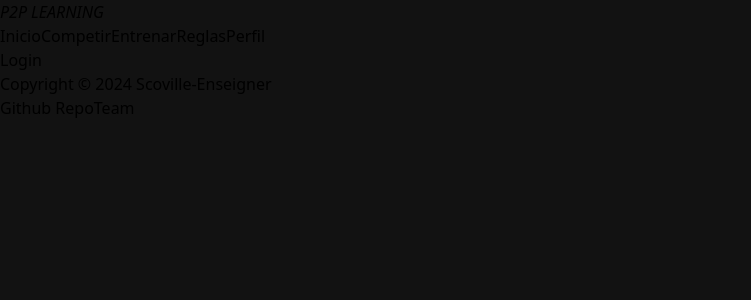
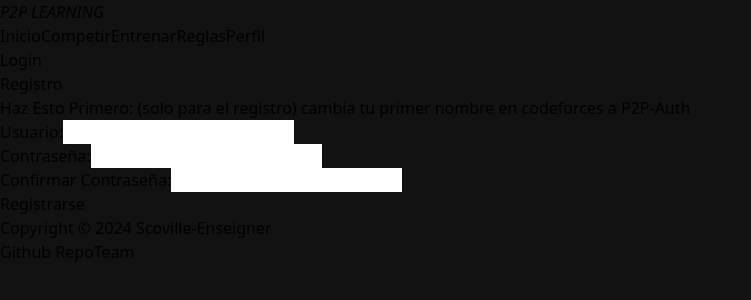
Before and after one commit to EnseignerEVAPW/eva-pw-reboot, a React (Vite) app in the folder frontend/: page /register in a window 1280 px wide. Shown: the top 300 px of the page, without its empty margins (0-751 px from the left). Built offline with nearby package versions, Linux system fonts and the light colour scheme; the HTML template or start-up script is replaced by a standard one; what tldraw would draw is missing.

Commit message:
feat[Login/Register]: Transfiriendo componentes a react

```diff
--- a/frontend/src/App.css
+++ b/frontend/src/App.css
@@ -1,3 +1,6 @@
+#root{
+  min-height: 100vh;
+}
 /* #root {
   max-width: 1280px;
   margin: 0 auto;
--- a/frontend/src/App.tsx
+++ b/frontend/src/App.tsx
@@ -8,7 +8,8 @@ import Train from './pages/Train'
 import Rules from './pages/Rules'
 import Profile from './pages/Profile'
 import ModoICPC from './pages/ModoICPC';
-
+import Login from './pages/Login';
+import Register from './pages/Register';
 
 function App() {
   return (
@@ -21,6 +22,8 @@ function App() {
         <Route path="/rules" element={<Rules />} />
         <Route path="/profile" element={<Profile />} />
         <Route path="/ModoICPC" element={<ModoICPC />} />
+        <Route path="/login" element={<Login />} />
+        <Route path="/register" element={<Register />} />
       </Routes>
       <Footer />
     </Router>
--- a/frontend/src/components/layout/Header.tsx
+++ b/frontend/src/components/layout/Header.tsx
@@ -19,7 +19,7 @@ const Header = () => {
           </nav>
         </div>
         <div className="flex space-x-4">
-          <button className="text-gray-300 hover:text-blue-500">Login</button>
+          <Link to="/login" className="text-gray-300 hover:text-blue-500">Login</Link>
           <i className="fas fa-search text-gray-300 hover:text-blue-500"></i>
           <i className="fas fa-user text-gray-300 hover:text-blue-500"></i>
         </div>
--- /dev/null
+++ b/frontend/src/components/view/LoginForm.jsx
@@ -0,0 +1,43 @@
+import React, { useState } from 'react';
+
+const LoginForm = () => {
+  const [username, setUsername] = useState('');
+  const [password, setPassword] = useState('');
+
+  const handleSubmit = (event) => {
+    event.preventDefault();
+    console.log('Form submitted:', { username, password });
+  };
+
+  return (
+    <form className="flex flex-col max-w-sm mx-auto mt-8" onSubmit={handleSubmit}>
+      <div className="mb-4">
+        <label htmlFor="username" className="block mb-2">Usuario:</label>
+        <input
+          type="text"
+          id="username"
+          name="username"
+          value={username}
+          onChange={(e) => setUsername(e.target.value)}
+          required
+          className="w-full px-3 py-2 border border-gray-300 rounded-md focus:outline-none focus:border-blue-500"
+        />
+      </div>
+      <div className="mb-4">
+        <label htmlFor="password" className="block mb-2">Contraseña:</label>
+        <input
+          type="password"
+          id="password"
+          name="password"
+          value={password}
+          onChange={(e) => setPassword(e.target.value)}
+          required
+          className="w-full px-3 py-2 border border-gray-300 rounded-md focus:outline-none focus:border-blue-500"
+        />
+      </div>
+      <button type="submit" className="bg-blue-500 text-white px-4 py-2 rounded-md hover:bg-blue-600">Iniciar Sesión</button>
+    </form>
+  );
+};
+
+export default LoginForm;
--- /dev/null
+++ b/frontend/src/components/view/RegisterForm.jsx
@@ -0,0 +1,78 @@
+import React, { useState } from 'react';
+import axios from 'axios';
+
+const RegisterForm = () => {
+  const [username, setUsername] = useState('');
+  const [password, setPassword] = useState('');
+  const [confirmPassword, setConfirmPassword] = useState('');
+
+  const handleSubmit = async (event) => {
+    event.preventDefault();
+    console.log(username + password + confirmPassword);
+    if (password !== confirmPassword) {
+      alert('Las contraseñas no coinciden');
+      return;
+    }
+    try {
+      const response = await axios.post('http://localhost:3000/auth/register', {
+        username: username,
+        password: password,
+        passwordConfirmation: confirmPassword,
+      });
+
+      alert(response.data.message);
+    } catch (error) {
+      alert('Error al registrar usuario');
+      console.error('Error:', error);
+    }
+  };
+
+  useState(() => {
+    console.log('RegisterForm mounted');
+  }, []);
+
+  return (
+    <form className="flex flex-col max-w-sm mx-auto mt-8" onSubmit={handleSubmit}>
+      <p className="text-sm text-yellow-600 mb-4">Haz Esto Primero: (solo para el registro) cambia tu primer nombre en codeforces a P2P-Auth</p>
+      <div className="mb-4">
+        <label htmlFor="username" className="block mb-2">Usuario:</label>
+        <input
+          type="text"
+          id="username"
+          name="username"
+          value={username}
+          onChange={(e) => setUsername(e.target.value)}
+          required
+          className="w-full px-3 py-2 border border-gray-300 rounded-md focus:outline-none focus:border-blue-500"
+        />
+      </div>
+      <div className="mb-4">
+        <label htmlFor="password" className="block mb-2">Contraseña:</label>
+        <input
+          type="password"
+          id="password"
+          name="password"
+          value={password}
+          onChange={(e) => setPassword(e.target.value)}
+          required
+          className="w-full px-3 py-2 border border-gray-300 rounded-md focus:outline-none focus:border-blue-500"
+        />
+      </div>
+      <div className="mb-4">
+        <label htmlFor="confirmPassword" className="block mb-2">Confirmar Contraseña:</label>
+        <input
+          type="password"
+          id="confirmPassword"
+          name="confirmPassword"
+          value={confirmPassword}
+          onChange={(e) => setConfirmPassword(e.target.value)}
+          required
+          className="w-full px-3 py-2 border border-gray-300 rounded-md focus:outline-none focus:border-blue-500"
+        />
+      </div>
+      <button type="submit" className="bg-blue-500 text-white px-4 py-2 rounded-md hover:bg-blue-600">Registrarse</button>
+    </form>
+  );
+};
+
+export default RegisterForm;
--- /dev/null
+++ b/frontend/src/pages/Login.tsx
@@ -0,0 +1,21 @@
+import React from 'react';
+import { Link } from 'react-router-dom';
+import LoginForm from '../components/view/LoginForm';
+
+const Login = () => {
+  return (
+    <div className="flex justify-center items-center min-h-screen">
+    <div className="login-wrapper">
+      <div className="w-full max-w-sm p-6 bg-white rounded-lg shadow-lg">
+        <h2 className="text-2xl font-semibold text-center mb-4">Iniciar Sesión</h2>
+
+        <LoginForm/>
+
+        <p className="text-sm text-center text-gray-600">¿No tienes una cuenta? <Link to="/register" className="text-blue-500 hover:text-blue-600">Regístrate</Link></p>
+      </div>
+    </div>
+  </div>
+  );
+}
+
+export default Login;
--- /dev/null
+++ b/frontend/src/pages/Register.tsx
@@ -0,0 +1,19 @@
+import React from 'react';
+import { Link } from 'react-router-dom';
+import RegisterForm from '../components/view/RegisterForm';
+
+const Register = () => {
+  return (
+    <div className="flex justify-center items-center min-h-screen text-center">
+    <div className="login-wrapper mx-auto">
+      <div className="w-full max-w-sm p-6 bg-white rounded-lg shadow-lg mx-auto">
+        <h2 className="text-2xl font-semibold text-center mb-4">Registro</h2>
+        <RegisterForm/>
+
+        </div>
+    </div>
+  </div>
+  );
+}
+
+export default Register;
```
Also changed, not shown: 2 other files (tests, documents, lock files or other folders).
